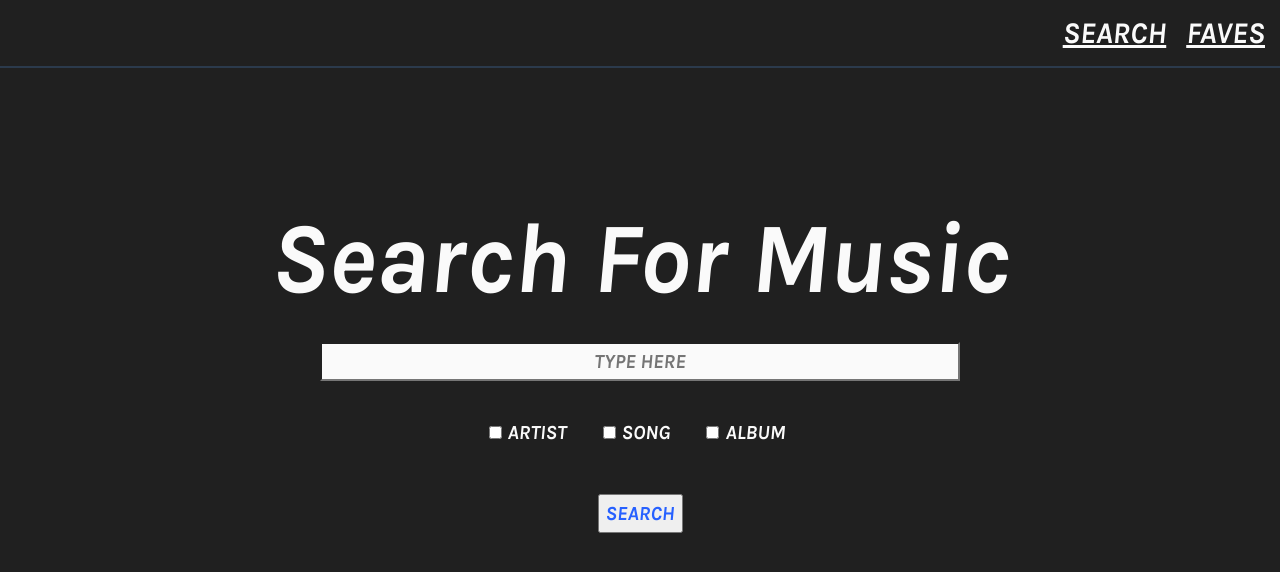
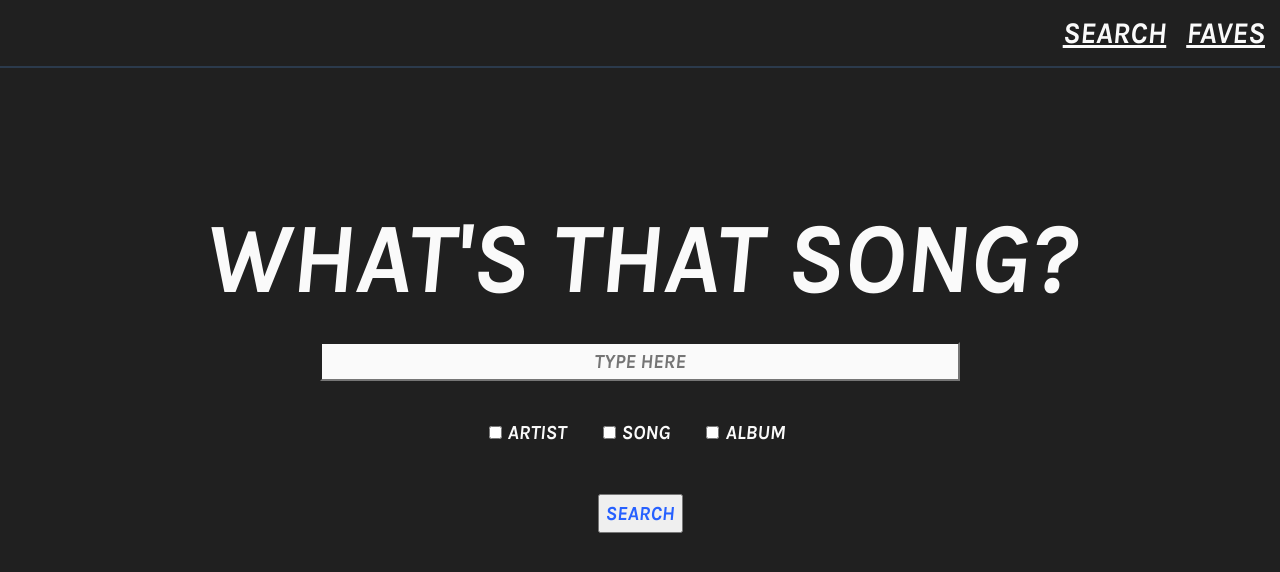
Before and after one commit to abigailforeman1/music-video-app, a React (Create React App) app: page / in a window 1280 px wide. Shown: the top 572 px of the page. Built offline with nearby package versions, Linux system fonts and the light colour scheme; a web font is replaced by a local one.

Commit message:
fixed padding issue

```diff
--- a/src/components/videos/Search.js
+++ b/src/components/videos/Search.js
@@ -41,7 +41,9 @@ class Search extends React.Component {
   render () {
     return (
       <div className='main-wrapper'>
-        <h1 className='search-title'>Search For Music</h1>
+        { // eslint-disable-next-line react/no-unescaped-entities
+          <h1 className='search-title'>WHAT'S THAT SONG?</h1>
+        }
 
         <SearchForm
           handleChange={this.handleChange}
--- a/src/styles/main.scss
+++ b/src/styles/main.scss
@@ -84,6 +84,7 @@ button:hover {
 .background {
   background-color: $offwhite;
   color: $offblack;
+  padding: 0 15px;
 }
 
 .search-by {
```
